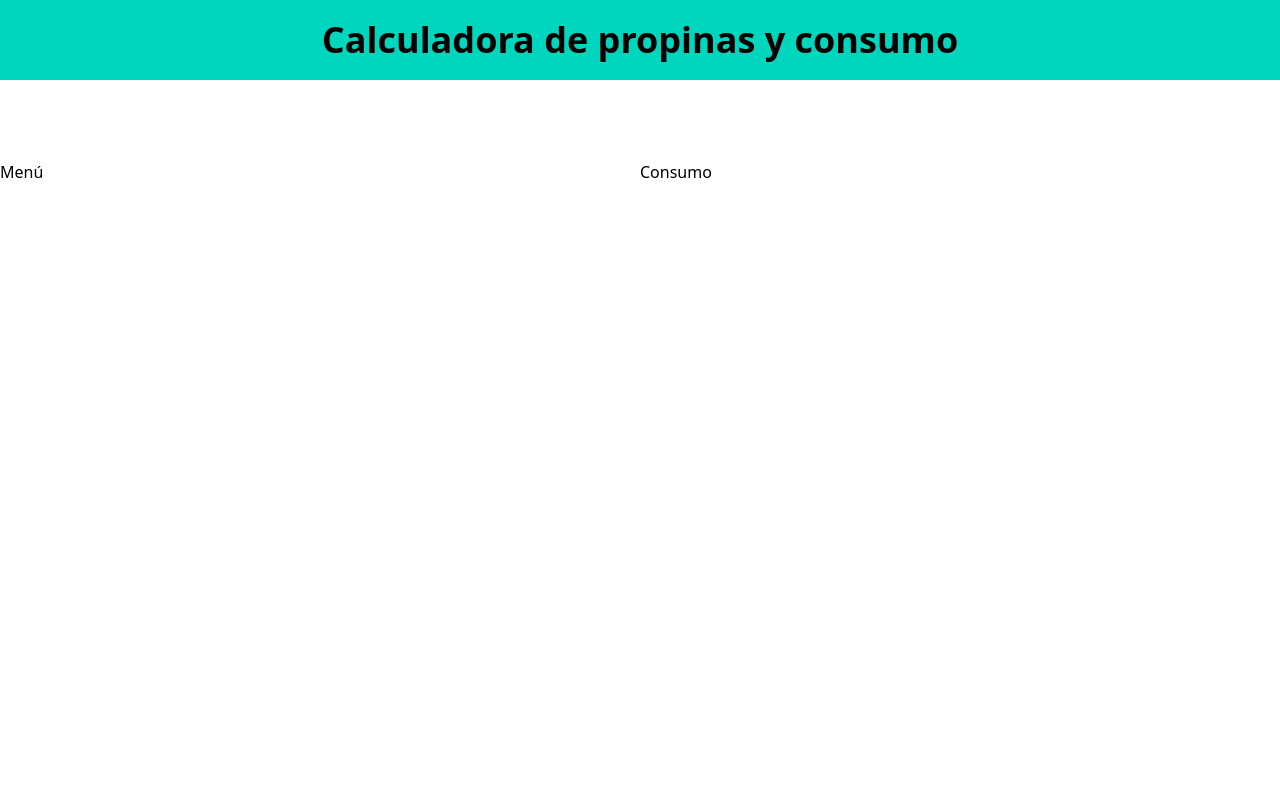
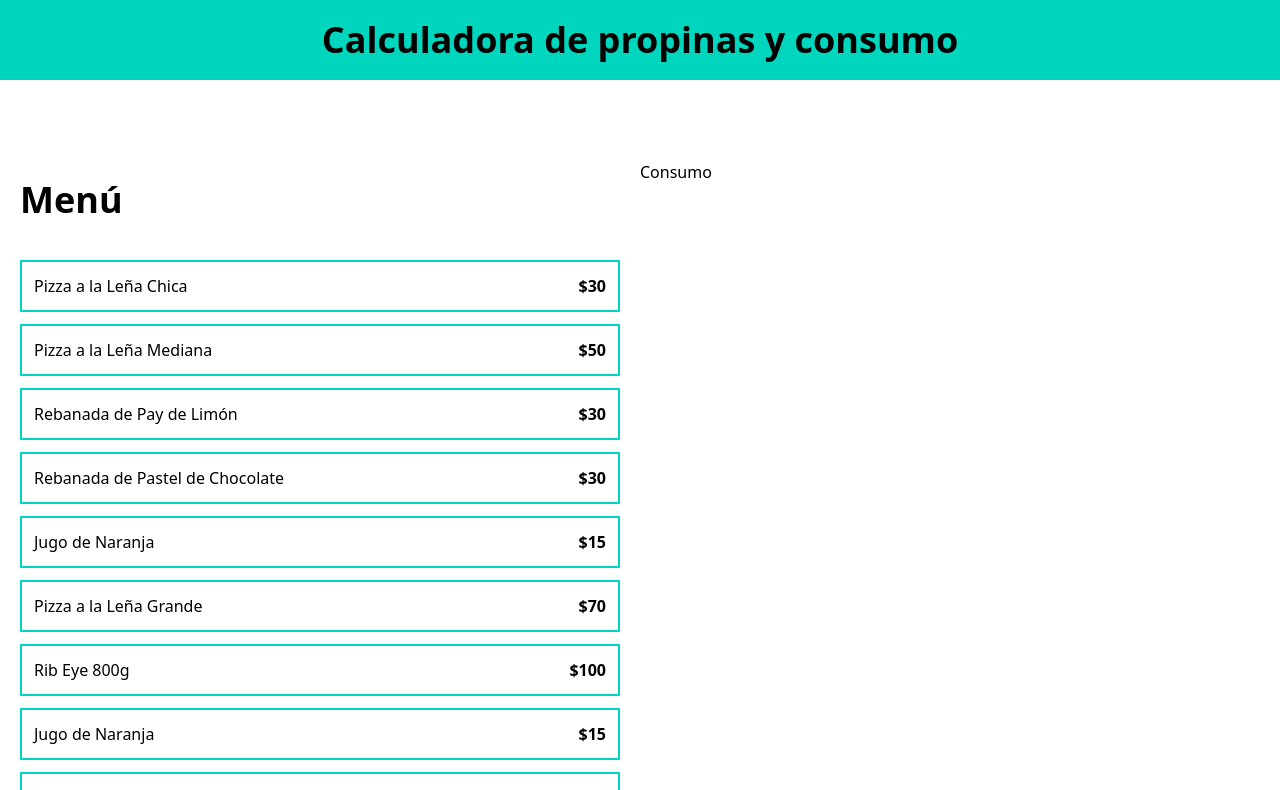
Before and after one commit to Yuli-Ramirez-02/Calculadora-de-propinas, a React (Vite) app: page / in a window 1280 px wide. Shown: the top 790 px of the page. Built offline with nearby package versions, Linux system fonts and the light colour scheme.

Commit message:
Listing menu items

```diff
--- a/src/App.tsx
+++ b/src/App.tsx
@@ -1,3 +1,4 @@
+import MenuItem from "./components/MenuItem"
 import { menuItems } from "./data/db"
 
 function App() {
@@ -9,8 +10,17 @@
     </header>
 
     <main className=" max-w-7xl mx-auto py-20 grid md:grid-cols-2">
-      <div>
-        <h2>Menú</h2>
+      <div className="p-5">
+        <h2 className="text-4xl font-black">Menú</h2>
+
+        <div className="space-y-3 mt-10">
+          {menuItems.map(item => (
+            <MenuItem
+            key={item.id}
+            item={item}
+            />
+          ))}
+        </div>
       </div>
 
       <div>
--- /dev/null
+++ b/src/components/MenuItem.tsx
@@ -0,0 +1,16 @@
+import type { MenuItem } from "../types"
+
+type MenuItemProps = {
+    item: MenuItem
+}
+
+export default function MenuItem({item} : MenuItemProps) {
+    return (
+        <button
+            className="border-2 border-teal-400 hover:bg-teal-200 w-full p-3 flex justify-between"
+        >
+            <p>{item.name}</p>
+            <p className=" font-black">${item.price}</p>
+        </button>
+    )
+}
```
